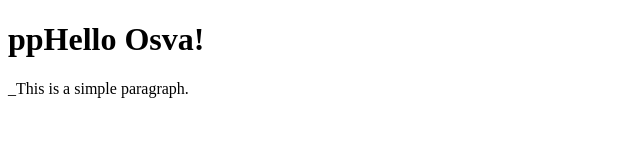
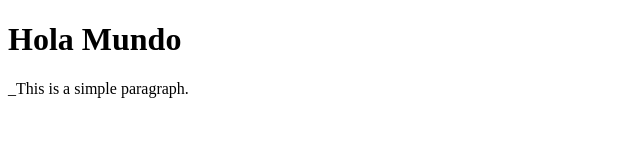
Before and after one commit to ArqSol/testpipeline, a plain HTML site: page index.html in a window 1280 px wide. Shown: the whole page, without its empty margins (0-640 px from the left). Drawn offline with Linux system fonts and the light colour scheme.

Commit message:
Update index.html
Cambio a Hola Mundo

```diff
--- a/index.html
+++ b/index.html
@@ -7,7 +7,7 @@
     </head>
 
     <body>
-        <h1>ppHello Osva!</h1>
+        <h1>Hola Mundo</h1>
         <p>_This is a simple paragraph.</p>
     </body>
 
```
